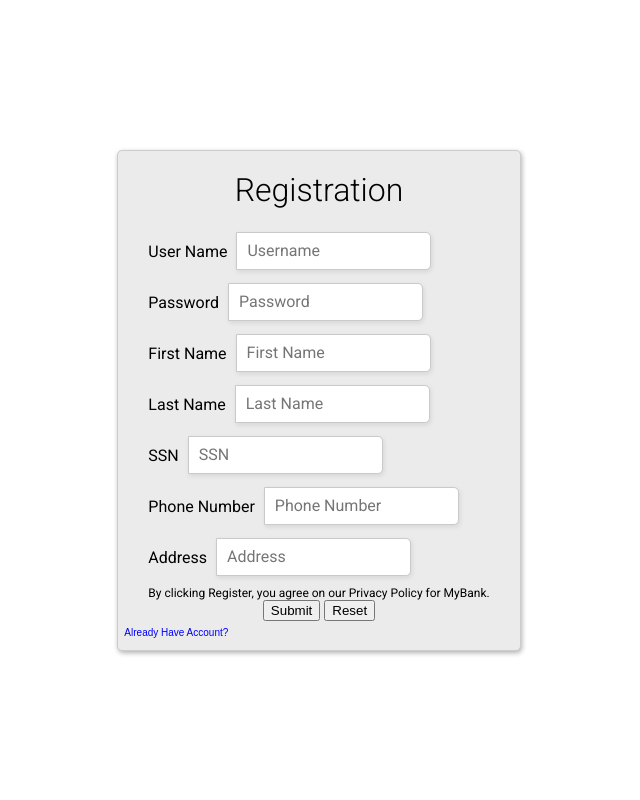
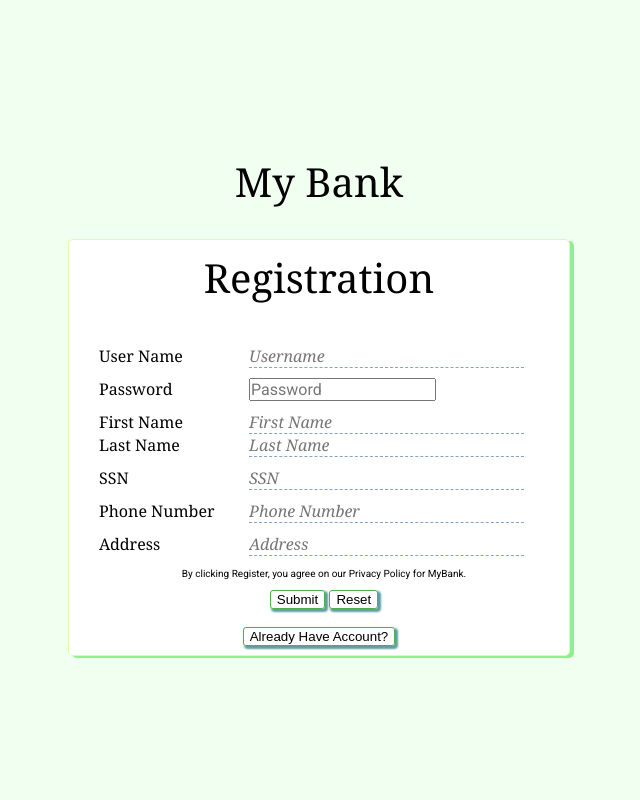
Before and after one commit to JiayiLi1999/bankapp_group15, a Flask app: page /register in a window 1280 px wide. Shown: the whole page, without its empty margins (321-961 px from the left). Run offline with Flask 2, Linux system fonts and the light colour scheme; some libraries are stand-ins or nearby versions.

Commit message:
Updated stylesheet and Flashed error message

```diff
--- a/core/auth.py
+++ b/core/auth.py
@@ -125,4 +125,4 @@ def login():
 def logout():
     """Clear the current session, including the stored user id."""
     session.clear()
-    return redirect(url_for("index"))
+    return redirect(url_for("auth.login"))
--- a/static/styles/style.css
+++ b/static/styles/style.css
@@ -1,10 +1,18 @@
-html, body {
+html,
+body {
 	display: flex;
 	flex-direction: column;
 	justify-content: center;
 	height: 100%;
+    background: honeydew;
 }
-  body, div, h1, form, input, p {
+
+body,
+div,
+h1,
+form,
+input,
+p {
 	padding: 0;
 	margin: 0;
 	outline: none;
@@ -12,106 +20,100 @@ html, body {
 	font-size: 16px;
 	color: black;
 }
+
 h1 {
+	font-family: "Futura", Georgia, 'Times New Roman', Times, serif;
 	padding: 10px 0;
-  font-size: 32px;
+	font-size: 40px;
 	font-weight: 300;
 	text-align: center;
 }
+
 p {
 	font-size: 12px;
 }
+
 hr {
 	color: #a9a9a9;
 	opacity: 0.3;
 }
+
 .formDiv {
 	max-width: 500px;
-  padding: 10px 0;
 	margin: auto;
+	margin-top: 20px;
 	border-radius: 5px;
-  border: solid 1px #ccc;
-  box-shadow: 1px 2px 5px rgba(0,0,0,.31);
-  background: #ebebeb;
-  }
-  .formDiv login{
-  min-height: 260px;
-  }
-  .formDiv register{
-  min-height: 460px;
-  }
-  form {
-  margin: 0 30px;
-  }
-  .account-type, .gender {
-  margin: 15px 0;
+	border: solid 1px #D9FFA9;
+	box-shadow: 4px 2px lightgreen;
+	background: white;
 }
 
-  label#icon {
-  margin: 0;
-  border-radius: 5px 0 0 5px;
+.btn-block {
+	font-family: Georgia, 'Times New Roman', Times, serif;
+	text-align: center;
 }
 
-  input{
-  display:block
-  width: 250px;
-  height: 36px;
-  margin: 13px 0 0 5px;
-  padding-left: 10px;
-  border-radius: 0 5px 5px 0;
-  border: solid 1px #cbc9c9;
-  box-shadow: 1px 2px 5px rgba(0,0,0,.09);
-  background: #fff;
+.btn-block p {
+	margin: 12px 0 8px 0;
+	font-size: 10px;
 }
 
-  #icon {
-  display: inline-block;
-  padding: 9.3px 15px;
-  box-shadow: 1px 2px 5px rgba(0,0,0,.09);
-  background: #1c87c9;
-  color: #fff;
-  text-align: center;
+.btn-block button {
+	text-decoration: none;
+	color: black;
+	background: transparent;
+	border: 1px solid #4CAF50;
+	margin-bottom: 9px;
+	border-radius: 3px;
+	box-shadow: 2px 2px 2px 1px cadetblue;
 }
-  .btn-block {
-  margin-top: 10px;
-  text-align: center;
+
+form .btn-block button{
+	margin-bottom: 0px;
 }
-  .btn {
-  width: 100%;
-  padding: 10px 0;
-  margin: 4px auto;
-  border-radius: 5px;
-  border: none;
-  background: #1c87c9;
-  font-size: 14px;
-  font-weight: 600;
-  color: #fff;
+
+.btn-block button:hover {
+	text-decoration: none;
+	color: black;
+	border-radius: 3px;
+	box-shadow: 2px 2px 2px 1px darkseagreen;
+	transition: 0.5s;
+	background: snow;
 }
-  button:hover {
-  background: #26a9e0;
-  }
-  .formline{
-  display:block
-  }
-  #loginBtn{
-  color:blue;
-  background: none;
-  border: none;
-  font-size: 10px;
-  font-weight: 300;
-  }
-  .command{
+
+.command {
+	display: flex;
+	flex-direction: row;
+	justify-content: space-around;
 	margin: 0 auto;
 	width: 50%;
+	margin-top: 30px;
 	border: 3px solid green;
 	padding: 10px;
 }
 
+.command a {
+	text-decoration: none;
+	font-family: "Futura", Georgia, 'Times New Roman', Times, serif;
+	color: black;
+	text-shadow: 2px 2px rgb(183, 238, 166);
+	font-size: 30px;
+}
+
+.flash {
+	display: flex;
+	justify-content: center;
+	margin-bottom: 20px;
+	color: #f44336;
+	font-size: 20px;
+	font-family: "Futura", Georgia, 'Times New Roman', Times, serif;
+}
+
 /* Table Styles */
 
-.table-wrapper{
+.table-wrapper {
 	margin: 10px 70px 70px;
-    box-shadow: 0px 35px 50px rgba( 0, 0, 0, 0.2 );
+	box-shadow: 0px 35px 50px rgba(0, 0, 0, 0.2);
 }
 
 .fl-table {
@@ -126,7 +128,8 @@ html, body {
 	background-color: white;
 }
 
-.fl-table td, .fl-table th {
+.fl-table td,
+.fl-table th {
 	text-align: center;
 	padding: 8px;
 }
@@ -134,6 +137,25 @@ html, body {
 .fl-table td {
 	border-right: 1px solid #f8f8f8;
 	font-size: 12px;
+}
+
+.fl-table td a {
+	text-decoration: none;
+	color: black;
+	padding: 2px 4px;
+	border-radius: 3px;
+	box-shadow: 2px 2px 2px 1px rgba(0, 0, 255, .2);
+	/*background: #4FC3A1;*/
+}
+
+.fl-table td a:hover {
+	text-decoration: none;
+	color: black;
+	padding: 2px 4px;
+	border-radius: 3px;
+	box-shadow: 2px 2px 2px 1px darkseagreen;
+	transition: 0.5s;
+	background: snow;
 }
 
 .fl-table thead th {
@@ -151,68 +173,76 @@ html, body {
 	background: #F8F8F8;
 }
 
-/* Responsive */
+/* Form */
+.form-style-4 {
+	width: 450px;
+	font-size: 16px;
+	padding: 30px 30px 15px 30px;
+}
 
-@media (max-width: 767px) {
-    .fl-table {
+.form-style-4 input[type=submit],
+.form-style-4 input[type=button],
+.form-style-4 input[type=text],
+.form-style-4 input[type=email],
+.form-style-4 textarea,
+.form-style-4 label {
+	font-family: Georgia, "Times New Roman", Times, serif;
+	font-size: 16px;
+
+}
+
+.form-style-4 label {
 	display: block;
-        width: 100%;
+	margin-bottom: 10px;
 }
-    .table-wrapper:before{
-        content: "Scroll horizontally >";
-        display: block;
-        text-align: right;
-        font-size: 11px;
-        color: white;
-        padding: 0 0 10px;
+
+.form-style-4 label>span {
+	display: inline-block;
+	float: left;
+	width: 150px;
 }
-    .fl-table thead, .fl-table tbody, .fl-table thead th {
-        display: block;
+
+.form-style-4 input[type=text],
+.form-style-4 input[type=email] {
+	background: transparent;
+	border: none;
+	border-bottom: 1px dashed #83A4C5;
+	width: 275px;
+	outline: none;
+	padding: 0px 0px 0px 0px;
+	font-style: italic;
 }
-    .fl-table thead th:last-child{
-        border-bottom: none;
+
+.form-style-4 textarea {
+	font-style: italic;
+	padding: 0px 0px 0px 0px;
+	background: transparent;
+	outline: none;
+	border: none;
+	border-bottom: 1px dashed #83A4C5;
+	width: 275px;
+	overflow: hidden;
+	resize: none;
+	height: 20px;
 }
-    .fl-table thead {
-        float: left;
+
+.form-style-4 textarea:focus,
+.form-style-4 input[type=text]:focus,
+.form-style-4 input[type=email]:focus,
+.form-style-4 input[type=email] :focus {
+	border-bottom: 1px dashed #D9FFA9;
 }
-    .fl-table tbody {
-        width: auto;
-        position: relative;
-        overflow-x: auto;
+
+.form-style-4 input[type=submit],
+.form-style-4 input[type=button] {
+	background: #576E86;
+	border: none;
+	padding: 8px 10px 8px 10px;
+	border-radius: 5px;
+	color: #A8BACE;
 }
-    .fl-table td, .fl-table th {
-        padding: 20px .625em .625em .625em;
-        height: 60px;
-        vertical-align: middle;
-        box-sizing: border-box;
-        overflow-x: hidden;
-        overflow-y: auto;
-        width: 120px;
-        font-size: 13px;
-        text-overflow: ellipsis;
+
+.form-style-4 input[type=submit]:hover,
+.form-style-4 input[type=button]:hover {
+	background: #394D61;
 }
-    .fl-table thead th {
-        text-align: left;
-        border-bottom: 1px solid #f7f7f9;
-    }
-    .fl-table tbody tr {
-        display: table-cell;
-    }
-    .fl-table tbody tr:nth-child(odd) {
-        background: none;
-    }
-    .fl-table tr:nth-child(even) {
-        background: transparent;
-    }
-    .fl-table tr td:nth-child(odd) {
-        background: #F8F8F8;
-        border-right: 1px solid #E6E4E4;
-    }
-    .fl-table tr td:nth-child(even) {
-        border-right: 1px solid #E6E4E4;
-    }
-    .fl-table tbody td {
-        display: block;
-        text-align: center;
-    }
-}
--- a/templates/base.html
+++ b/templates/base.html
@@ -1,10 +1,17 @@
 <!doctype html>
 <title>My Bank</title>
-<link rel="stylesheet" href="https://use.fontawesome.com/releases/v5.4.1/css/all.css" integrity="sha384-5sAR7xN1Nv6T6+dT2mhtzEpVJvfS3NScPQTrOxhwjIuvcA67KV2R5Jz6kr4abQsz" crossorigin="anonymous">
-<link rel="stylesheet" href="{{ url_for('static', filename='styles/style.css')}}">
-<header>
+<head>
+    <title>Simple registration form</title>
+    <link href="https://fonts.googleapis.com/css?family=Roboto:300,400,500,700" rel="stylesheet">
+    <link rel="stylesheet" href="https://use.fontawesome.com/releases/v5.4.1/css/all.css" integrity="sha384-5sAR7xN1Nv6T6+dT2mhtzEpVJvfS3NScPQTrOxhwjIuvcA67KV2R5Jz6kr4abQsz" crossorigin="anonymous">
+    <link rel="stylesheet" href="{{ url_for('static', filename='styles/style.css')}}">
+  </head>
+<section>
+  <header>
     <h1>My Bank</h1>
-</header>
-<body>
-{% block content %}{% endblock %}
-</body>
+  </header>
+  {% for message in get_flashed_messages() %}
+    <div class="flash">{{ message }}</div>
+  {% endfor %}
+  {% block content %}{% endblock %}
+</section>
--- a/templates/dashboard.html
+++ b/templates/dashboard.html
@@ -1,7 +1,5 @@
 {% extends 'base.html' %}
-
 {% block content %}
-
 <div class="table-wrapper">
     <table class="fl-table">
         <thead>
@@ -32,8 +30,8 @@
         </tbody>
     </table>
 </div>
-
 <div class="command">
     <a href="{{ url_for('account.create')}}">Create Account</a>
+    <a href="{{ url_for('auth.logout')}}">Log Out</a>
 </div>
 {% endblock %}
--- a/templates/register.html
+++ b/templates/register.html
@@ -1,61 +1,48 @@
-<!DOCTYPE html>
-<html>
-  <head>
-    <title>Simple registration form</title>
-    <link href="https://fonts.googleapis.com/css?family=Roboto:300,400,500,700" rel="stylesheet">
-    <link rel="stylesheet" href="https://use.fontawesome.com/releases/v5.4.1/css/all.css" integrity="sha384-5sAR7xN1Nv6T6+dT2mhtzEpVJvfS3NScPQTrOxhwjIuvcA67KV2R5Jz6kr4abQsz" crossorigin="anonymous">
-    <link rel="stylesheet" href="{{ url_for('static', filename='styles/style.css')}}">
-  </head>
-  <body>
-    <div class="formDiv login">
+{% extends 'base.html' %}
+{% block content %}
+    <div class="formDiv">
       <h1>Registration</h1>
-      <form method="POST">
+      <form class="form-style-4" method="POST">
 <!--        <label id="icon" for="name"><i class="fas fa-envelope"></i></label>-->
+        <label for="username"><span>User Name</span>
+        <input type="text" name="username" id="username" placeholder="Username" required/>
+        </label>
+
+        <label for="password"><span>Password</span>
+        <input type="password" name="password" id="password" placeholder="Password" required/>
+        </label>
+
         <div class="formline">
-        <label for="username">User Name</label>
-        <input type="text" name="username" id="username" placeholder="Username" required/>
-        </div>
-        <div class="formline">
-        <label for="password">Password</label>
-        <input type="password" name="password" id="password" placeholder="Password" required/>
-        </div>
-        <div class="formline">
-        <label for="first_name">First Name</label>
+        <label for="first_name"><span>First Name</span></label>
         <input type="text" name="first_name" id="first_name" placeholder="First Name" required/>
         </div>
-        <div class="formline">
-        <label for="last_name">Last Name</label>
+
+        <label for="last_name"><span>Last Name</span>
         <input type="text" name="last_name" id="last_name" placeholder="Last Name" required/>
-        </div>
-        <div class="formline">
-        <label for="ssn">SSN</label>
-        <input type="number" name="ssn" id="ssn" placeholder="SSN" required/>
-        </div>
-        <div class="formline">
-        <label for="phone_number">Phone Number</label>
-        <input type="number" name="phone_number" id="phone_number" placeholder="Phone Number" required/>
-        </div>
-        <div class="formline">
-        <label for="address">Address</label>
+        </label>
+
+        <label for="ssn"><span>SSN</span>
+        <input type="text" name="ssn" id="ssn" placeholder="SSN" required/>
+        </label>
+
+        <label for="phone_number"><span>Phone Number</span>
+        <input type="text" name="phone_number" id="phone_number" placeholder="Phone Number" required/>
+        </label>
+
+        <label for="address"><span>Address</span>
         <input type="text" name="address" id="address" placeholder="Address" required/>
-        </div>
-<!--        <hr>-->
-<!--        <div class="gender">-->
-<!--          <input type="radio" value="none" id="male" name="gender" checked/>-->
-<!--          <label for="male" class="radio">Male</label>-->
-<!--          <input type="radio" value="none" id="female" name="gender" />-->
-<!--          <label for="female" class="radio">Female</label>-->
-<!--        </div>-->
-<!--        <hr>-->
+        </label>
+
         <div class="btn-block">
           <p>By clicking Register, you agree on our Privacy Policy for MyBank</a>.</p>
           <button type="submit" value="Register">Submit</button>
           <button type="reset">Reset</button>
         </div>
       </form>
-      <a href="/login">
-          <button id="loginBtn" href="/login">Already Have Account?</button>
-      </a>
+        <div class="btn-block">
+          <a href="/login">
+              <button id="loginBtn" href="/login">Already Have Account?</button>
+          </a>
+        </div>
     </div>
-  </body>
-</html>
+{% endblock %}
```
Also changed, not shown: templates/createAccount.html (+9 -13 lines), templates/deposit.html (+10 -14 lines), templates/login.html (+14 -22 lines), templates/transaction.html (deleted, +0 -10 lines), templates/withdraw.html (+10 -14 lines), instance/bank_database.sqlite. Lines whose indentation alone changed are shown as unchanged.
